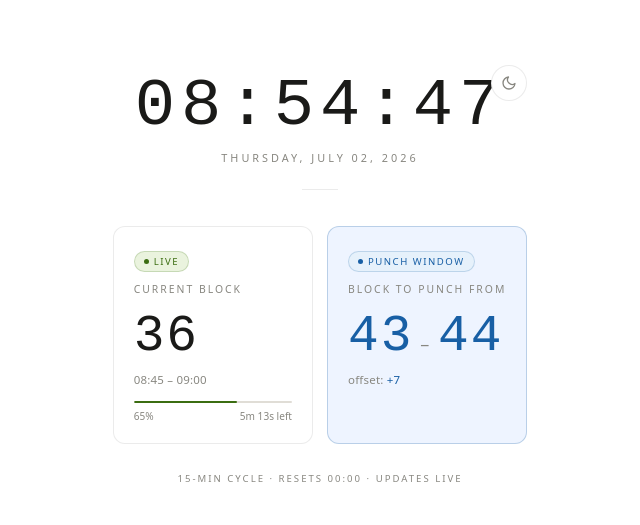
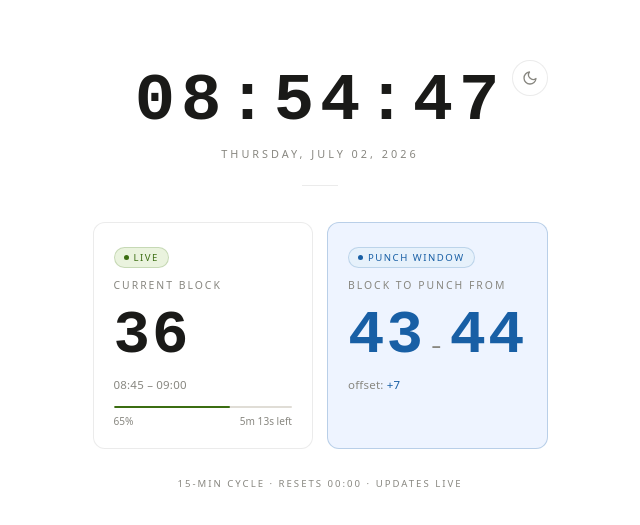
Before and after one commit to emsysindiaops-tech/timeblock, a plain HTML site: page index.html in a window 1280 px wide. Shown: the part 121-646 px from the top of the page, without its empty margins (320-960 px from the left). Drawn offline with Linux system fonts and the light colour scheme.

Commit message:
Increase font weight and size for clock

```diff
--- a/index.html
+++ b/index.html
@@ -96,7 +96,7 @@
   .clock {
     font-family: var(--mono);
     font-size: clamp(3rem, 10vw, 4.2rem);
-    font-weight: 500;
+    font-weight: 700;
     letter-spacing: 6px;
     color: var(--text);
     line-height: 1;
@@ -177,8 +177,8 @@
 
   .bignum {
     font-family: var(--mono);
-    font-size: clamp(2.4rem, 8vw, 3.2rem);
-    font-weight: 500;
+    font-size: clamp(2.8rem, 9vw, 3.8rem);
+    font-weight: 800;
     letter-spacing: 2px;
     color: var(--text);
     line-height: 1;
```
